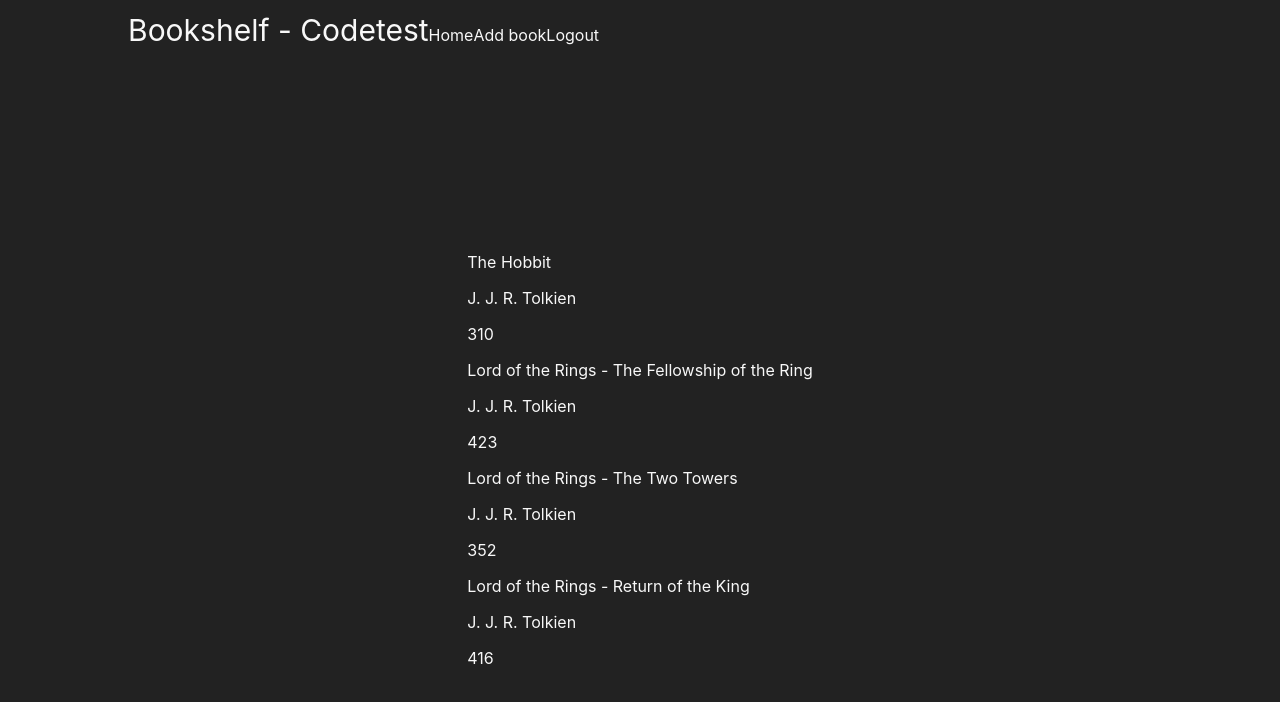
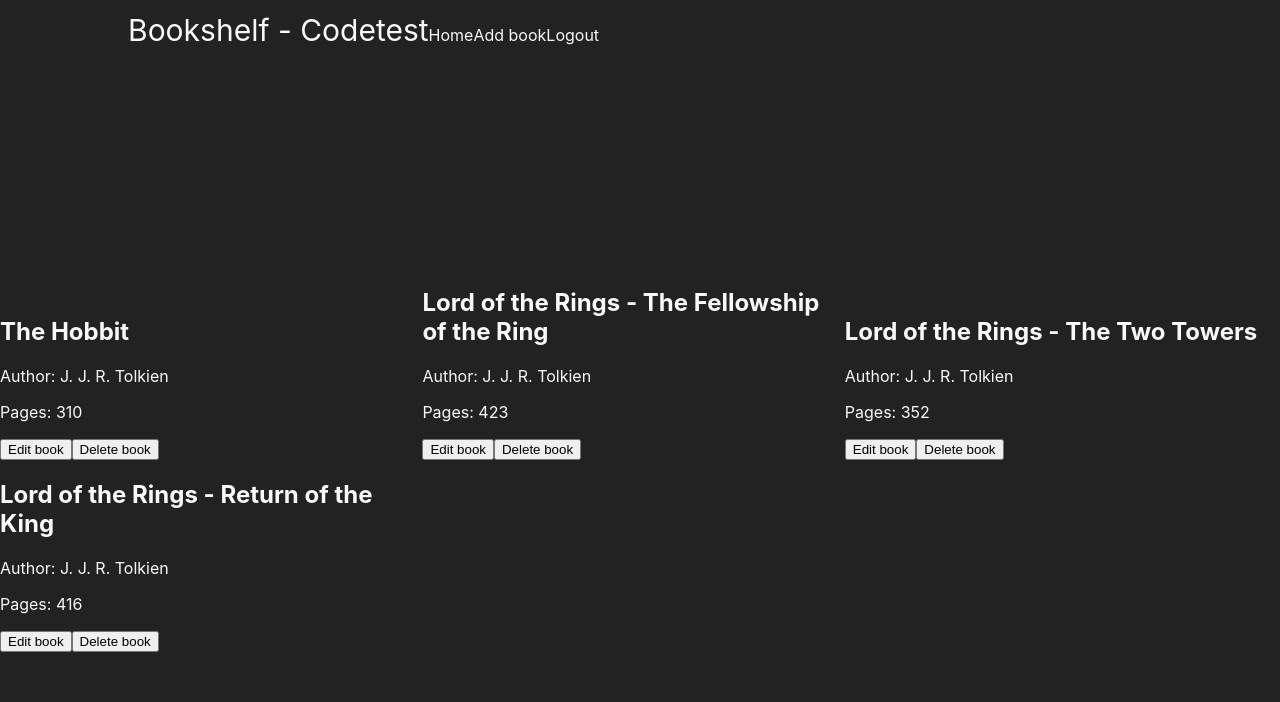
Before and after one commit to C-Corfixen/codetest-writereader, a React (Create React App) app: page / in a window 1280 px wide. Shown: the top 702 px of the page. Built offline with nearby package versions, Linux system fonts and the light colour scheme.

Commit message:
Added delete and update buttons to book card. Have to add id to our book data for functionality

```diff
--- a/src/components/book-card/book-card.component.jsx
+++ b/src/components/book-card/book-card.component.jsx
@@ -1,11 +1,16 @@
-const BookCard = ({book}) => {
-  const { title, author, pages } = book;
+import { Link } from 'react-router-dom';
+import './book-card.styles.css';
+
+const BookCard = ({book, deleteFunction}) => {
+  const { title, author, pages, id } = book;
 
   return(
-    <div>
-      <p>{ title }</p>
-      <p>{ author }</p>
-      <p>{ pages }</p>
+    <div className="book-card">
+      <h2>{ title }</h2>
+      <p>Author: { author }</p>
+      <p>Pages: { pages }</p>
+      <Link to={'editBook/'+id}><button>Edit book</button></Link>
+      <button onClick={deleteFunction}>Delete book</button>
     </div>
   )
 }
--- a/src/components/book-card/book-card.styles.css
+++ b/src/components/book-card/book-card.styles.css
@@ -0,0 +1,4 @@
+.book-card {
+  width: 33%;
+  display: inline-block;
+}
--- a/src/components/book-list/book-list.component.jsx
+++ b/src/components/book-list/book-list.component.jsx
@@ -10,9 +10,13 @@ const BookList = () => {
     console.log(books);
   }, [books]);
 
+  const deleteBook = () => {
+    console.log('delete book!');
+  }
+
   return(
     <div className="book-list">
-      { books && books.map((book, i) => <BookCard key={i} book={book} />)}
+      { books && books.map((book, i) => <BookCard key={i} deleteFunction={deleteBook} book={book} />)}
       { !books && <p>You have no books!</p> }
       { error && <p>{ error }</p> }
     </div>
```
Also changed, not shown: 1 other file (tests, documents, lock files or other folders).
